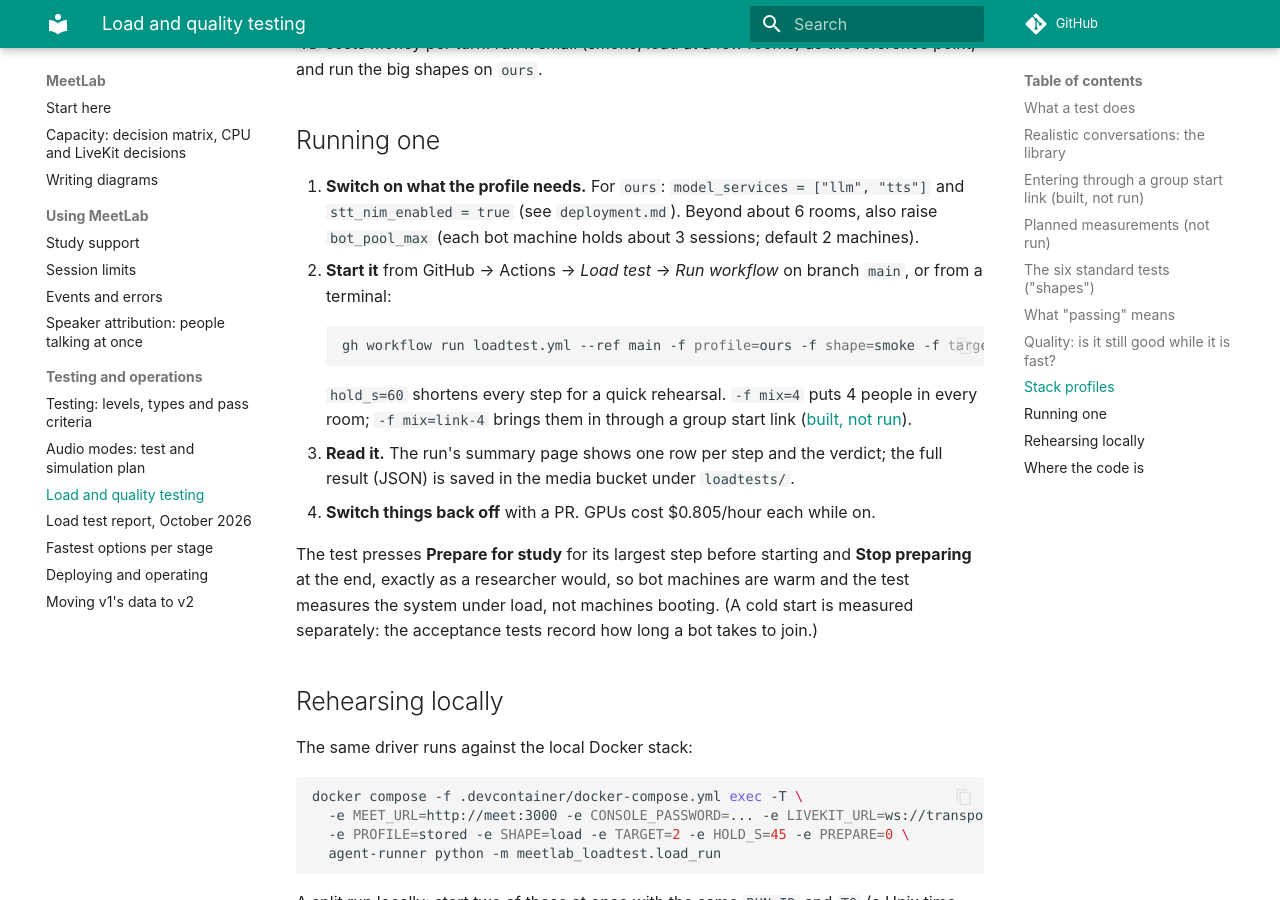
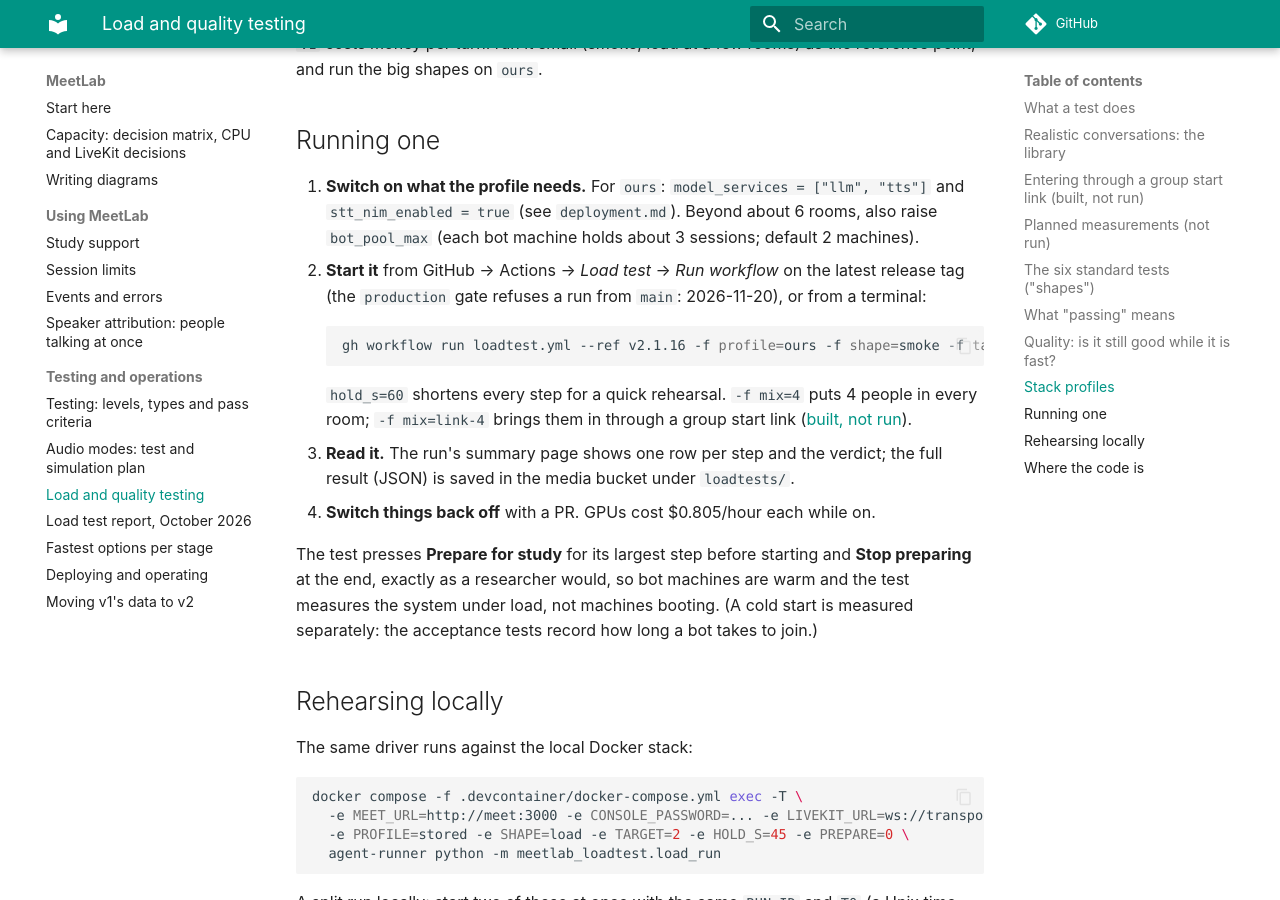
Before and after one commit to wwbp/MeetLab, an MkDocs documentation site: the page built from docs/load-testing.md, in a window 1280 px wide and 900 px high, scrolled down 7288 px. Built offline with MkDocs 1.6.1 and Material for MkDocs 9.7.7, drawn with Linux system fonts in a browser that asks for light colours; comment, search, counter and statistics services are not loaded.

Commit message:
Scale production back down after the load-test window
session.tfvars: every switch off. Load-testing guide: a run starts from a release tag,
the production gate refuses main.

Co-Authored-By: Claude Fable 5.2 <noreply@anthropic.com>

````diff
--- a/docs/load-testing.md
+++ b/docs/load-testing.md
@@ -222,10 +222,11 @@ point, and run the big shapes on `ours`.
 1. **Switch on what the profile needs.** For `ours`: `model_services = ["llm", "tts"]` and
    `stt_nim_enabled = true` (see `deployment.md`). Beyond about 6 rooms, also raise
    `bot_pool_max` (each bot machine holds about 3 sessions; default 2 machines).
-2. **Start it** from GitHub → Actions → *Load test* → *Run workflow* on branch `main`,
+2. **Start it** from GitHub → Actions → *Load test* → *Run workflow* on the latest release tag
+   (the `production` gate refuses a run from `main`: 2026-11-20),
    or from a terminal:
    ```bash
-   gh workflow run loadtest.yml --ref main -f profile=ours -f shape=smoke -f target=10
+   gh workflow run loadtest.yml --ref v2.1.16 -f profile=ours -f shape=smoke -f target=10
    ```
    `hold_s=60` shortens every step for a quick rehearsal. `-f mix=4` puts 4 people in every
    room; `-f mix=link-4` brings them in through a group start link
````
Also changed, not shown: 1 other file.
